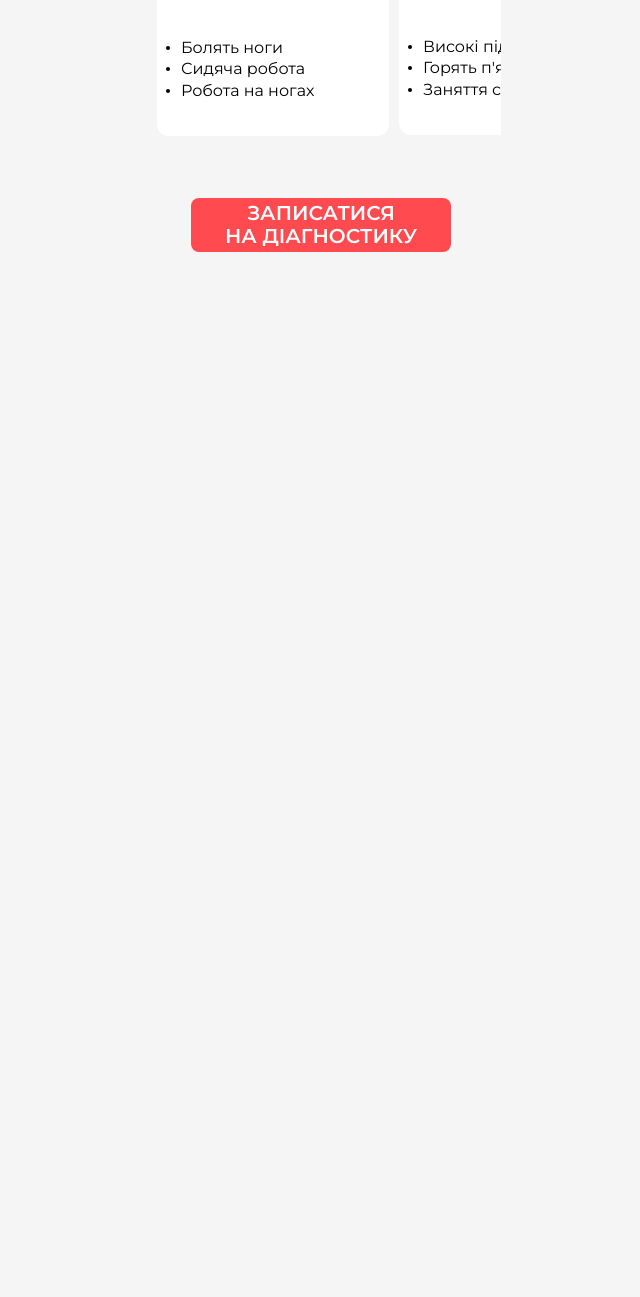
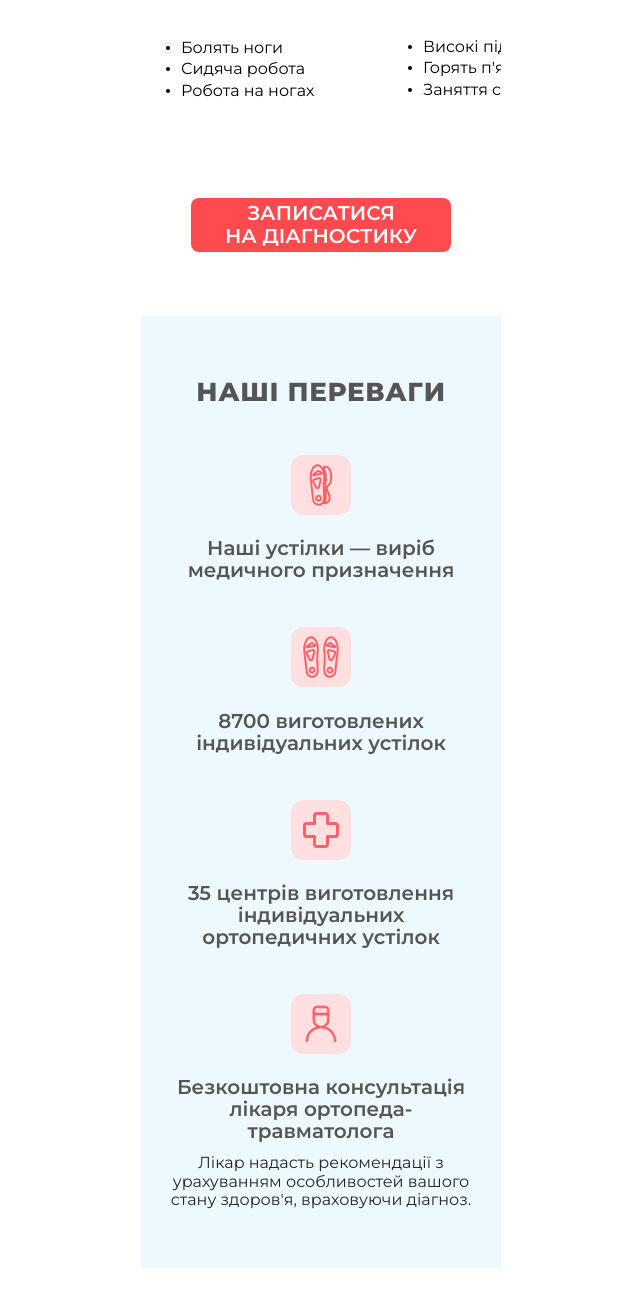
Before and after one commit to LypkaB/Orto-smart, a plain HTML site: page index.html in a window 1280 px wide. Shown: the part 1524-2821 px from the top of the page, without its empty margins (319-959 px from the left). Before the commit the page ends 1805 px from the top, so only its background shows below. Drawn offline with Linux system fonts and the light colour scheme; files whose address does not match are found by name.

Commit message:
Add section "Benefits"

```diff
--- a/assets/css/style.css
+++ b/assets/css/style.css
@@ -44,7 +44,6 @@
 body {
   padding-top: 39px;
   padding-bottom: 29px;
-  background-color: #F5F5F5;
   font-family: "Montserrat", sans-serif;
   font-weight: 400;
 }
@@ -227,6 +226,10 @@ button {
   text-align: center;
 }
 
+.reasons {
+  margin-bottom: 64px;
+}
+
 .reasons .container {
   padding-left: 16px;
   position: relative;
@@ -320,6 +323,51 @@ button {
 
 .reasons__btn .button__sign-up {
   padding: 4px 34px;
+}
+
+.benefits .container {
+  padding-top: 62px;
+  padding-bottom: 58px;
+  background-color: #EDF8FF;
+}
+
+.benefits__title {
+  display: block;
+  font-size: 26px;
+  font-weight: 700;
+  color: #555;
+  text-align: center;
+  letter-spacing: 0.7px;
+  margin-bottom: 47px;
+}
+
+.benefits__wrap {
+  text-align: center;
+  margin-bottom: 12px;
+}
+
+.benefits__item + div {
+  margin-top: 46px;
+}
+
+.benefits__item-icon {
+  margin-bottom: 18px;
+}
+
+.benefits__item-text {
+  display: block;
+  font-size: 20px;
+  font-weight: 600;
+  line-height: 1.1;
+  color: #555;
+}
+
+.benefits__description {
+  display: block;
+  padding-left: 20px;
+  padding-right: 20px;
+  color: #242526;
+  text-align: center;
 }
 
 .button__sign-up {
--- a/assets/scss/main.scss
+++ b/assets/scss/main.scss
@@ -12,7 +12,6 @@
 body {
     padding-top: 39px;
     padding-bottom: 29px;
-    background-color: #F5F5F5;
     font-family: "Montserrat", sans-serif;
     font-weight: 400;
 }
@@ -171,6 +170,8 @@ button {
 }
 
 .reasons {
+    margin-bottom: 64px;
+
     .container {
         padding-left: 16px;
         position: relative;
@@ -269,6 +270,55 @@ button {
     }
 }
 
+.benefits {
+    .container {
+        padding-top: 62px;
+        padding-bottom: 58px;
+        background-color: #EDF8FF;
+    }
+
+    &__title {
+        display: block;
+        font-size: 26px;
+        font-weight: 700;
+        color: #555;
+        text-align: center;
+        letter-spacing: 0.7px;
+        margin-bottom: 47px;
+    }
+
+    &__wrap {
+        text-align: center;
+        margin-bottom: 12px;
+    }
+
+    &__item {
+        + div {
+            margin-top: 46px;
+        }
+
+        &-icon {
+            margin-bottom: 18px;
+        }
+
+        &-text {
+            display: block;
+            font-size: 20px;
+            font-weight: 600;
+            line-height: 1.1;
+            color: #555;
+        }
+    }
+
+    &__description {
+        display: block;
+        padding-left: 20px;
+        padding-right: 20px;
+        color: #242526;
+        text-align: center;
+    }
+}
+
 .button__sign-up {
     padding: 14px 56px;
     background-color: #FF4B50;
--- a/index.html
+++ b/index.html
@@ -125,6 +125,53 @@
             </div>
         </div>
     </section>
+    <section class="benefits">
+        <div class="container">
+            <span class="benefits__title">НАШІ ПЕРЕВАГИ</span>
+
+            <div class="benefits__wrap">
+                <div class="benefits__item">
+                    <div class="benefits__item-icon">
+                        <img src="./assets/images/icon-1.svg" alt="Icon">
+                    </div>
+
+                    <span class="benefits__item-text">Наші устілки — виріб<br> медичного призначення</span>
+                </div>
+
+                <div class="benefits__item">
+                    <div class="benefits__item-icon">
+                        <img src="./assets/images/icon-2.svg" alt="Icon">
+                    </div>
+
+                    <span class="benefits__item-text">8700 виготовлених<br> індивідуальних устілок</span>
+                </div>
+
+                <div class="benefits__item">
+                    <div class="benefits__item-icon">
+                        <img src="./assets/images/icon-3.svg" alt="Icon">
+                    </div>
+
+                    <span class="benefits__item-text">
+                        35 центрів виготовлення<br> індивідуальних<br> ортопедичних устілок
+                    </span>
+                </div>
+
+                <div class="benefits__item">
+                    <div class="benefits__item-icon">
+                        <img src="./assets/images/icon-4.svg" alt="Icon">
+                    </div>
+
+                    <span class="benefits__item-text">
+                        Безкоштовна консультація<br> лікаря ортопеда-<br> травматолога
+                    </span>
+                </div>
+            </div>
+
+            <span class="benefits__description">
+                Лікар надасть рекомендації з урахуванням особливостей вашого стану здоров'я, враховуючи діагноз.
+            </span>
+        </div>
+    </section>
 
     <script src="./assets/js/swiper-bundle.min.js"></script>
     <script src="./assets/js/main-script.js"></script>
```
Also changed, not shown: assets/images/icon-1.svg (added), assets/images/icon-2.svg (added), assets/images/icon-3.svg (added), assets/images/icon-4.svg (added).
